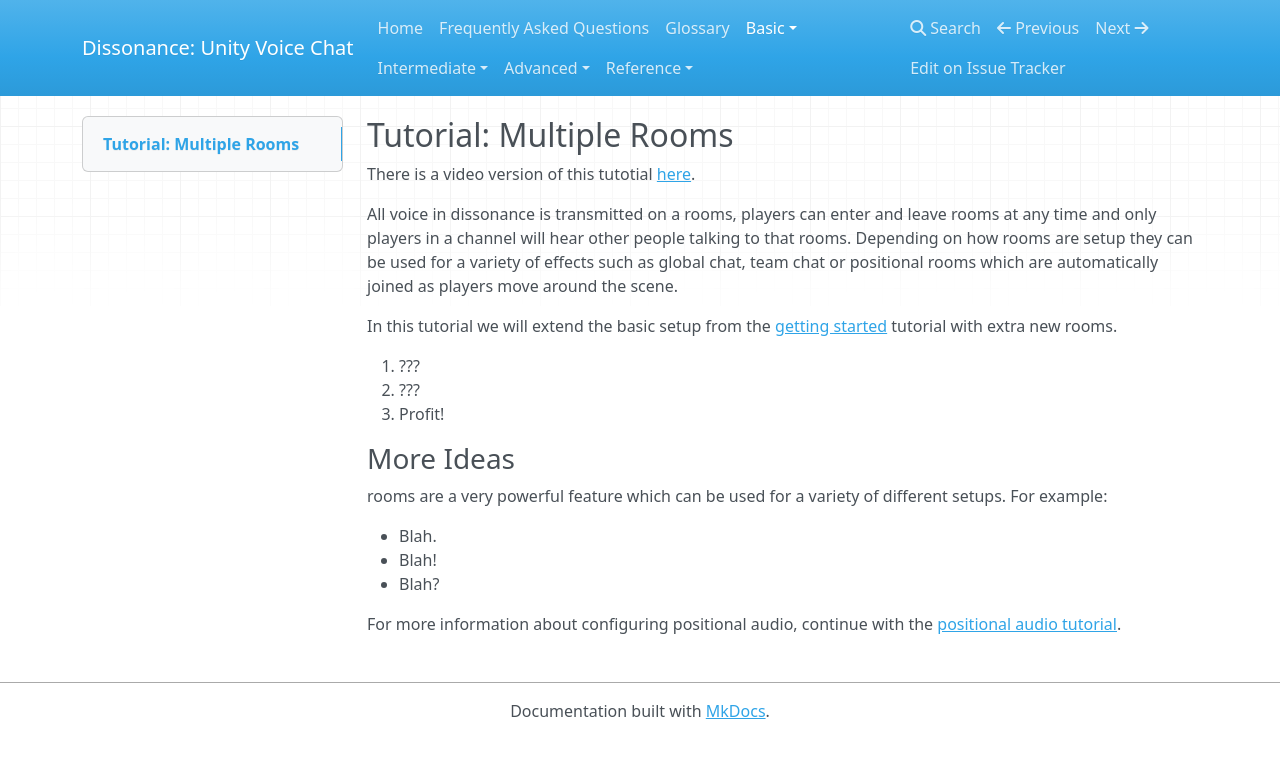
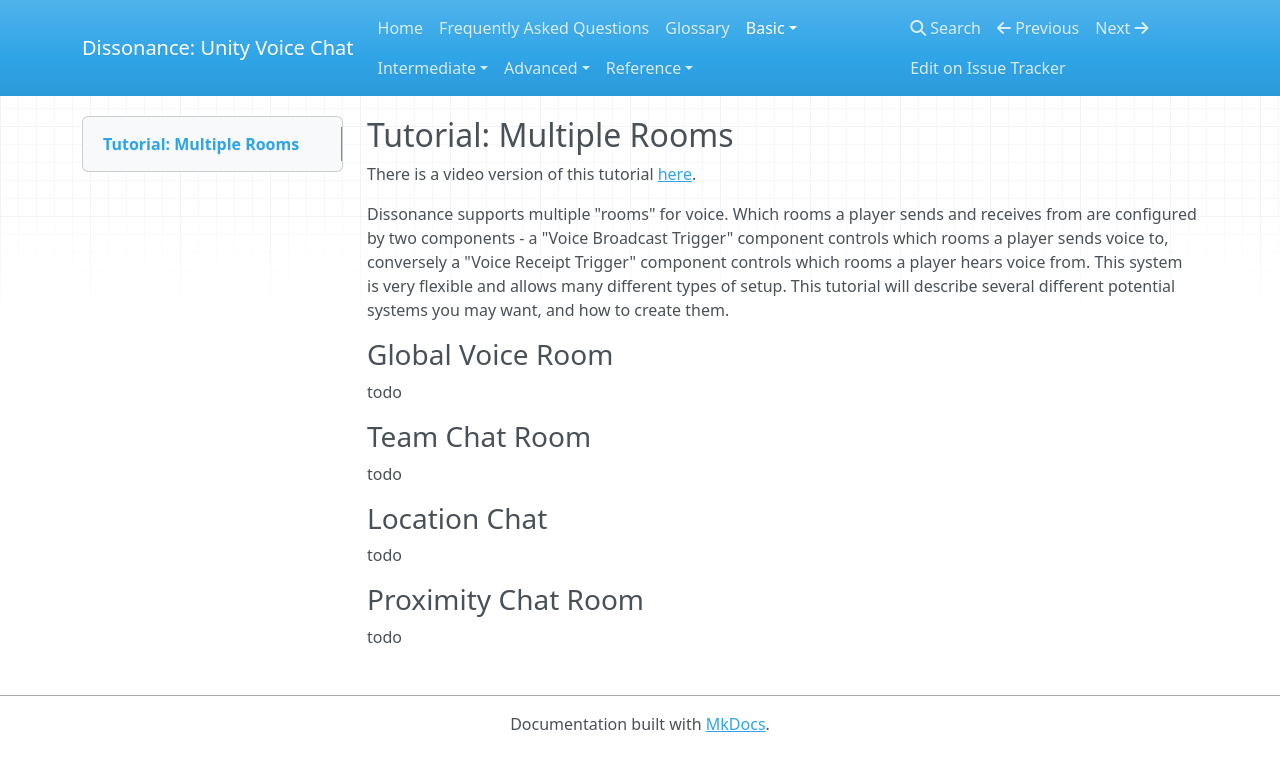
Before and after one commit to Placeholder-Software/Dissonance, an MkDocs documentation site: the page built from docs/Tutorial - Multiple Rooms.md, in a window 1280 px wide. Shown: the top 771 px of the page. Built offline with MkDocs 1.6.1, drawn with Linux system fonts in a browser that asks for light colours; nearby versions of some CDN libraries; old or Windows-style settings are respelled for this version of MkDocs.

Commit message:
Started the "Multiple rooms" tutorial
Signed-off-by: Martin Evans <martindevans@gmail.com>

```diff
--- a/docs/Tutorial - Multiple Rooms.md
+++ b/docs/Tutorial - Multiple Rooms.md
@@ -1,21 +1,21 @@
 ## Tutorial: Multiple Rooms
 
-There is a video version of this tutotial [here](TODO).
+There is a video version of this tutorial [here](TODO).
 
-All voice in dissonance is transmitted on a rooms, players can enter and leave rooms at any time and only players in a channel will hear other people talking to that rooms. Depending on how rooms are setup they can be used for a variety of effects such as global chat, team chat or positional rooms which are automatically joined as players move around the scene.
+Dissonance supports multiple "rooms" for voice. Which rooms a player sends and receives from are configured by two components - a "Voice Broadcast Trigger" component controls which rooms a player sends voice to, conversely a "Voice Receipt Trigger" component controls which rooms a player hears voice from. This system is very flexible and allows many different types of setup. This tutorial will describe several different potential systems you may want, and how to create them.
 
-In this tutorial we will extend the basic setup from the [getting started](Tutorial---Getting-Started) tutorial with extra new rooms. <TODO: Concrete example>
+### Global Voice Room
 
-1. ???
-1. ???
-1. Profit!
+todo
 
-### More Ideas
+### Team Chat Room
 
-rooms are a very powerful feature which can be used for a variety of different setups. For example:
+todo
 
- - Blah.
- - Blah!
- - Blah?
+### Location Chat
 
-For more information about configuring positional audio, continue with the [positional audio tutorial](Tutorial---Positional-Audio).
+todo
+
+### Proximity Chat Room
+
+todo
--- a/mkdocs.yml
+++ b/mkdocs.yml
@@ -18,4 +18,4 @@ pages:
     - "Writing A Network Integration": "Tutorial - Network Integration.md"
 - Reference:
     - Networking:
-        - "Network Packet Format": "Reference/Packet Format.md"
+        - "Network Packet Format": "Reference/Networking/Packet Format.md"
```
Also changed, not shown: docs/Glossary.md (+7 -0 lines), docs/Tutorial - Audio Mixing.md (+1 -1 lines), docs/Tutorial - Basic VoIP.md (+1 -1 lines), docs/Tutorial - Getting Started.md (+1 -1 lines), docs/Tutorial - Network Integration.md (deleted, +0 -17 lines), docs/Tutorial - Positional Audio.md (+1 -1 lines).
